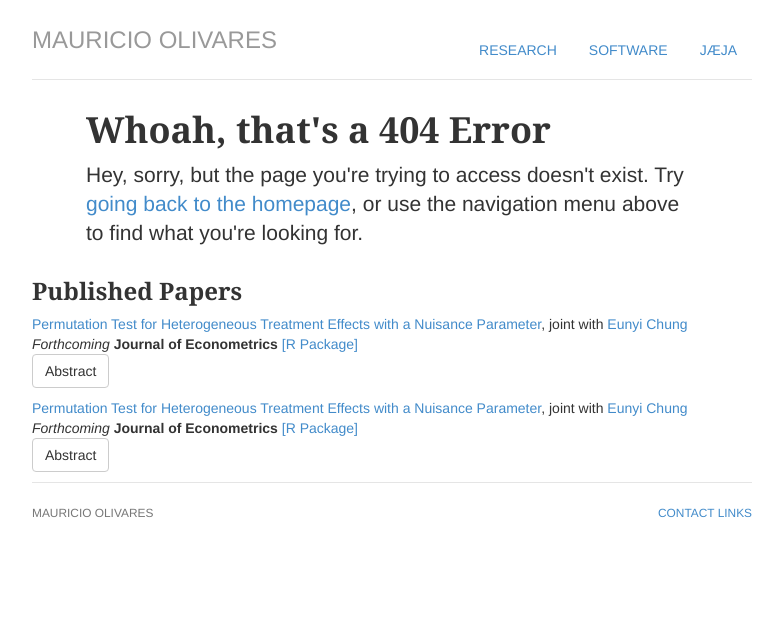
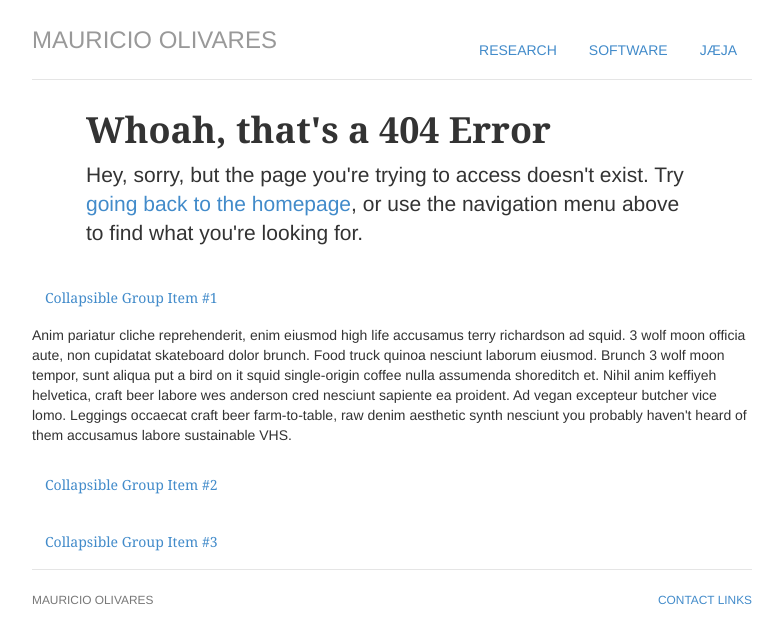
Before and after one commit to mauolivares/mauolivares.github.io, a Jekyll site: the page built from cv/index.html, in a window 1280 px wide. Shown: the top 644 px of the page, without its empty margins (248-1030 px from the left). Built offline with Jekyll 4.4.1, drawn with Linux system fonts in a browser that asks for light colours.

Commit message:
Accordion for software

```diff
--- a/_includes/head.html
+++ b/_includes/head.html
@@ -3,9 +3,6 @@
 	<meta name="viewport" width="device-width, initial-scale=1.0">
 	<meta name="description" content="{{ page.description }}">
 	<meta name="author" content="Mauricio Olivares">
-	<!-- favicon
-	<link rel="shortcut icon" href="/img/ico/favicon.png">
-	-->
 	<link rel="shortcut icon" href="/img/mau_2020_50.jpg">
 	<title>{{ page.title }} | Mau Olivares </title>
 	<!-- styles -->
--- a/cv/index.html
+++ b/cv/index.html
@@ -8,66 +8,8 @@ title: 404 Error | Sorry, this page does not exist.
         	<p class="lead">Hey, sorry, but the page you're trying to access doesn't exist. Try <a href="/" title="Mauricio Olivares homepage">going back to the homepage</a>, or use the navigation menu above to find what you're looking for.</p>
 </div>
 
-        	<h3>Published Papers</h3>
 
-        	<p><a href="/files/HTE_WorkingPaper.pdf" title="Download Paper as PDF">Permutation Test for Heterogeneous Treatment Effects with a Nuisance Parameter</a>,
-			joint with <a href="https://sites.google.com/a/illinois.edu/eunyichung/">Eunyi Chung</a>
-			<br><i>Forthcoming </i><b>Journal of Econometrics</b> <a href="https://cran.r-project.org/web/packages/RATest/index.html" title="R Package">[R Package]</a>
-			<br><a class="btn btn-default" data-toggle="collapse" href="#collapseExample" role="button" aria-expanded="false" aria-controls="collapseExample">
-    				Abstract</a>
-    					<div class="collapse" id="collapseExample">
-  							<div class="card card-body">
-    						Anim pariatur cliche reprehenderit, enim eiusmod high life accusamus terry richardson ad squid. Nihil anim keffiyeh helvetica, craft beer labore wes anderson cred nesciunt sapiente ea proident.
-  							</div>
-						</div>
-			</p>
-
-        	<p><a href="/files/HTE_WorkingPaper.pdf" title="Download Paper as PDF">Permutation Test for Heterogeneous Treatment Effects with a Nuisance Parameter</a>,
-			joint with <a href="https://sites.google.com/a/illinois.edu/eunyichung/">Eunyi Chung</a>
-			<br><i>Forthcoming </i><b>Journal of Econometrics</b> <a href="https://cran.r-project.org/web/packages/RATest/index.html" title="R Package">[R Package]</a>
-			<br><a class="btn btn-default" data-toggle="collapse" href="#collapseExample" role="button" aria-expanded="false" aria-controls="collapseExample">
-    				Abstract</a>
-    					<div class="collapse" id="collapseExample">
-  							<div class="card card-body">
-    						Anim pariatur cliche reprehenderit, enim eiusmod high life accusamus terry richardson ad squid. Nihil anim keffiyeh helvetica, craft beer labore wes anderson cred nesciunt sapiente ea proident.
-  							</div>
-						</div>
-			</p>
-
-<!--			<ul class="list-unstyled">
-				<li>
-					<a href="/files/HTE_WorkingPaper.pdf" title="Download Paper as PDF">Permutation Test for Heterogeneous Treatment Effects with a Nuisance Parameter</a>,
-					joint with <a href="https://sites.google.com/a/illinois.edu/eunyichung/">Eunyi Chung</a>
-					<br>joint with <a href="https://sites.google.com/a/illinois.edu/eunyichung/">Eunyi Chung</a>
-					<br><i>Forthcoming </i><b>Journal of Econometrics</b> <a href="https://cran.r-project.org/web/packages/RATest/index.html" title="R Package">[R Package]</a>
-					<br><a class="btn btn-default" data-toggle="collapse" href="#collapseExample" role="button" aria-expanded="false" aria-controls="collapseExample">
-    				Abstract</a>
-    					<div class="collapse" id="collapseExample">
-  							<div class="card card-body">
-    						Anim pariatur cliche reprehenderit, enim eiusmod high life accusamus terry richardson ad squid. Nihil anim keffiyeh helvetica, craft beer labore wes anderson cred nesciunt sapiente ea proident.
-  							</div>
-						</div>
-				</li>
-
-				<li>
-					<a href="/files/HTE_WorkingPaper.pdf" title="Download Paper as PDF">Permutation Test for Heterogeneous Treatment Effects with a Nuisance Parameter</a>
-					<br>joint with <a href="https://sites.google.com/a/illinois.edu/eunyichung/">Eunyi Chung</a>
-					<br><b>Journal of Econometrics</b> <a href="https://cran.r-project.org/web/packages/RATest/index.html" title="R Package">[R Package]</a>
-					<br><a class="btn btn-default" data-toggle="collapse" href="#collapseExample2" role="button" aria-expanded="false" aria-controls="collapseExample">
-    				Abstract</a>
-    					<div class="collapse" id="collapseExample2">
-  							<div class="card card-body">
-    						Anim pariatur cliche reprehenderit, enim eiusmod high life accusamus terry richardson ad squid. Nihil anim keffiyeh helvetica, craft beer labore wes anderson cred nesciunt sapiente ea proident.
-  							</div>
-						</div>
-
-				</li>
-			</ul>
--->
-
-
-
-<!-- <div class="accordion" id="accordionExample">
+<div class="accordion" id="accordionExample">
   <div class="card">
     <div class="card-header" id="headingOne">
       <h2 class="mb-0">
@@ -112,4 +54,3 @@ title: 404 Error | Sorry, this page does not exist.
     </div>
   </div>
 </div>
--->
```
